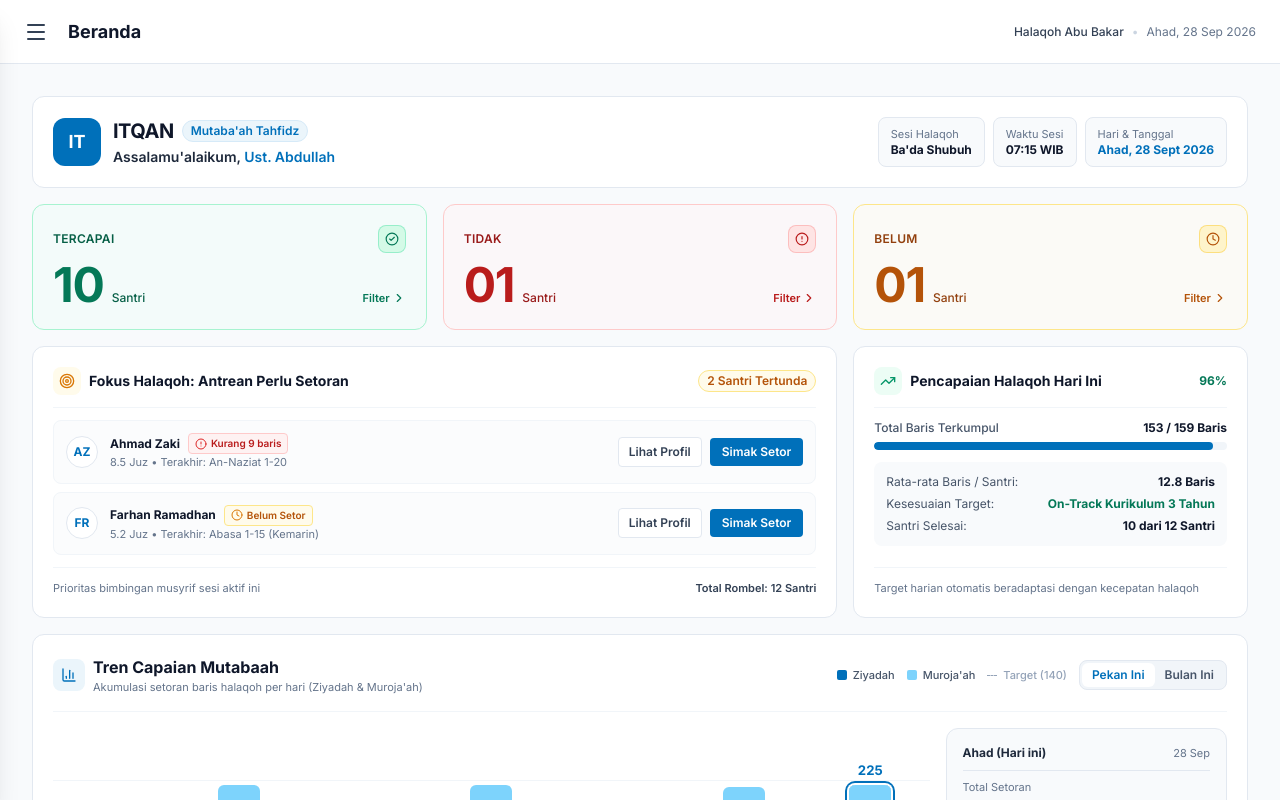
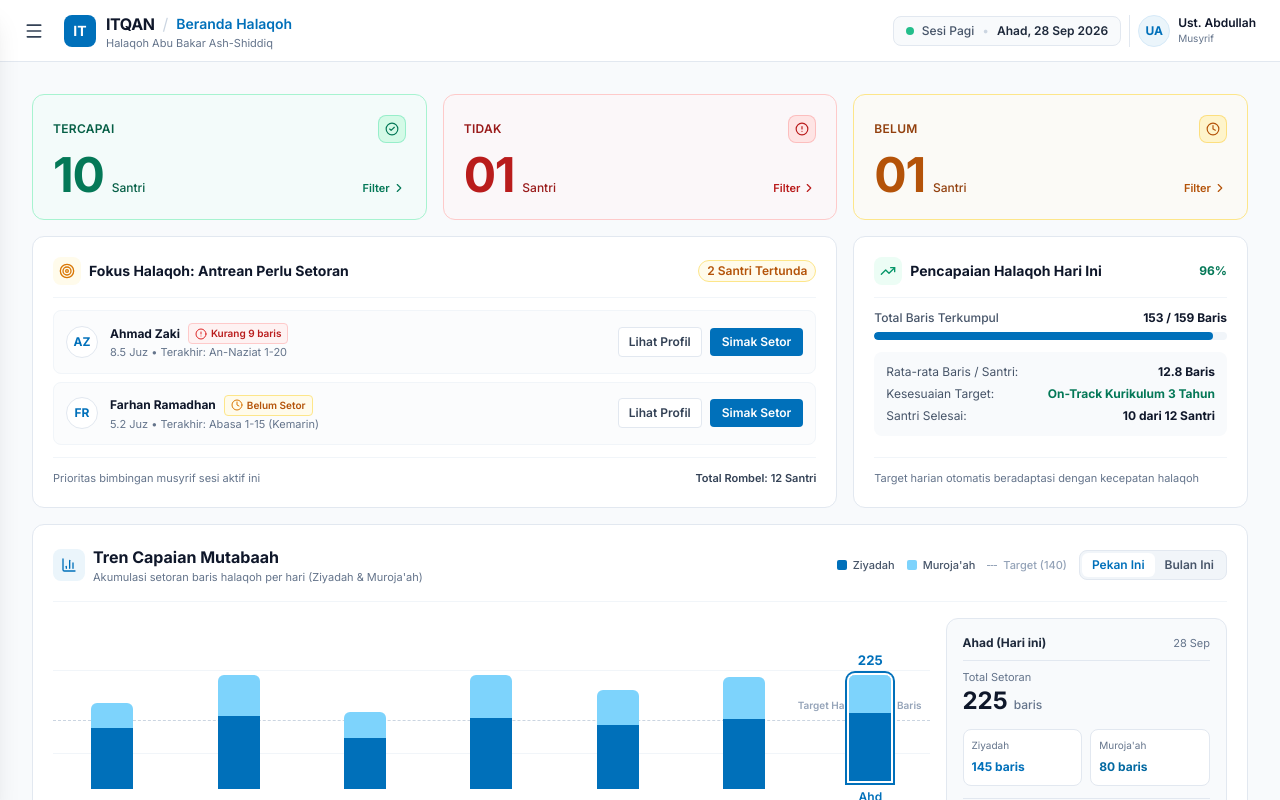
Before and after one commit to FaishalFaiz/ITQAN-Sistem-Mutabaah-Tahfidz-Terpadu, a React (Vite) app: page / in a window 1280 px wide. Shown: the top 800 px of the page. Built offline with nearby package versions, Linux system fonts and the light colour scheme.

Commit message:
refactor(ui): streamline top header and remove redundant banner

```diff
--- a/src/App.tsx
+++ b/src/App.tsx
@@ -69,8 +69,10 @@ export function App() {
 
       {/* 2. Main Content Area */}
       <div className="flex-1 flex flex-col min-w-0">
-        {/* Header Bar */}
-        <header className="h-16 bg-white border-b border-slate-200 px-4 sm:px-6 flex items-center justify-between sticky top-0 z-20">
+        {/* Header Bar yang Bersih, Terintegrasi, & Bernapas */}
+        <header className="bg-white border-b border-slate-200 px-4 sm:px-6 py-3 sticky top-0 z-20 shadow-xs">
+          <div className="flex flex-col sm:flex-row sm:items-center justify-between gap-3">
+            {/* Sisi Kiri: Hamburger + Breadcrumb / Navigation Title */}
             <div className="flex items-center gap-3">
               <button
                 type="button"
@@ -78,26 +80,56 @@ export function App() {
                 className="p-2 -ml-2 rounded-lg text-slate-700 hover:text-slate-900 hover:bg-slate-100 transition-colors focus:outline-none focus:ring-2 focus:ring-[#0070BA]"
                 aria-label="Toggle Menu"
               >
-              <Menu className="w-6 h-6" />
+                <Menu className="w-5 h-5" />
               </button>
-            <span className="font-bold text-lg text-slate-900">
+
+              <div className="flex items-center gap-2.5">
+                <div className="w-8 h-8 rounded-lg bg-[#0070BA] text-white flex items-center justify-center font-bold text-sm shadow-xs shrink-0">
+                  IT
+                </div>
+                <div>
+                  <div className="flex items-center gap-2">
+                    <span className="font-extrabold text-base text-slate-900 tracking-tight">ITQAN</span>
+                    <span className="text-slate-300">/</span>
+                    <span className="font-semibold text-sm text-[#0070BA]">
                       {activeSantriPage
-                ? `Santri: ${activeSantriPage.name}`
+                        ? activeSantriPage.name
                         : activeNav === 'beranda'
-                ? 'Beranda'
+                        ? 'Beranda Halaqoh'
                         : activeNav.toUpperCase()}
                     </span>
                   </div>
+                  <span className="text-[11px] text-slate-500 block leading-none mt-0.5">
+                    Halaqoh Abu Bakar Ash-Shiddiq
+                  </span>
+                </div>
+              </div>
+            </div>
 
-          <div className="flex items-center gap-2 text-xs text-slate-500">
-            <span className="hidden sm:inline font-medium text-slate-700">Halaqoh Abu Bakar</span>
-            <span className="hidden sm:inline text-slate-300">•</span>
-            <span>Ahad, 28 Sep 2026</span>
+            {/* Sisi Kanan: Context Chip Terpadu (Sesi & Tanggal) + Profil Ringkas */}
+            <div className="flex items-center justify-between sm:justify-end gap-2 text-xs">
+              <div className="inline-flex items-center gap-2 px-3 py-1.5 rounded-lg bg-slate-50 border border-slate-200 text-slate-700">
+                <span className="w-2 h-2 rounded-full bg-emerald-500 animate-pulse"></span>
+                <span className="font-medium text-slate-600">Sesi Pagi</span>
+                <span className="text-slate-300">•</span>
+                <span className="font-semibold text-slate-800">Ahad, 28 Sep 2026</span>
+              </div>
+
+              <div className="flex items-center gap-2 pl-2 border-l border-slate-200">
+                <div className="w-8 h-8 rounded-full bg-[#EBF5FB] border border-[#D6EAF8] text-[#0070BA] font-bold text-xs flex items-center justify-center shrink-0">
+                  UA
+                </div>
+                <div className="hidden md:block text-left">
+                  <span className="text-xs font-semibold text-slate-900 block leading-tight">Ust. Abdullah</span>
+                  <span className="text-[10px] text-slate-500">Musyrif</span>
+                </div>
+              </div>
+            </div>
           </div>
         </header>
 
         {/* Dynamic Content Views */}
-        <main className="flex-1 p-3 sm:p-6 lg:p-8 space-y-3 sm:space-y-4 max-w-7xl w-full mx-auto">
+        <main className="flex-1 p-3 sm:p-6 lg:p-8 space-y-4 max-w-7xl w-full mx-auto">
           {activeSantriPage ? (
             /* Dedicated Santri Page */
             <SantriDetailPage
@@ -107,42 +139,6 @@ export function App() {
             />
           ) : activeNav === 'beranda' ? (
             <div className="space-y-4">
-              {/* Dashboard Banner: ITQAN Sistem Muroja'ah + Assalamualaikum + Sesi Halaqoh + Jam & Hari/Tgl */}
-              <div className="bg-white border border-slate-200 rounded-xl p-4 sm:p-5 shadow-xs flex flex-col md:flex-row md:items-center justify-between gap-4">
-                <div className="flex items-center gap-3">
-                  <div className="w-10 h-10 sm:w-12 sm:h-12 rounded-xl bg-[#0070BA] text-white flex items-center justify-center font-bold text-base sm:text-lg shadow-xs shrink-0">
-                    IT
-                  </div>
-                  <div className="min-w-0">
-                    <div className="flex flex-wrap items-center gap-1.5 sm:gap-2">
-                      <h1 className="text-lg sm:text-xl font-extrabold text-slate-900 tracking-tight">ITQAN</h1>
-                      <span className="text-[10px] sm:text-xs font-semibold px-2 py-0.5 rounded-full bg-[#EBF5FB] text-[#0070BA] border border-[#D6EAF8]">
-                        Mutaba'ah Tahfidz
-                      </span>
-                    </div>
-                    <p className="text-xs sm:text-sm font-semibold text-slate-800 mt-0.5">
-                      Assalamu'alaikum, <span className="text-[#0070BA]">Ust. Abdullah</span>
-                    </p>
-                  </div>
-                </div>
-
-                <div className="grid grid-cols-2 sm:flex sm:flex-wrap items-center gap-2 text-xs">
-                  <div className="bg-slate-50 border border-slate-200 rounded-lg px-2.5 py-1.5 sm:px-3 sm:py-2">
-                    <span className="text-[10px] sm:text-[11px] text-slate-500 block">Sesi Halaqoh</span>
-                    <span className="font-bold text-slate-900 text-[11px] sm:text-xs">Ba'da Shubuh</span>
-                  </div>
-
-                  <div className="bg-slate-50 border border-slate-200 rounded-lg px-2.5 py-1.5 sm:px-3 sm:py-2">
-                    <span className="text-[10px] sm:text-[11px] text-slate-500 block">Waktu Sesi</span>
-                    <span className="font-bold text-slate-900 text-[11px] sm:text-xs">07:15 WIB</span>
-                  </div>
-
-                  <div className="col-span-2 sm:col-span-1 bg-slate-50 border border-slate-200 rounded-lg px-2.5 py-1.5 sm:px-3 sm:py-2">
-                    <span className="text-[10px] sm:text-[11px] text-slate-500 block">Hari & Tanggal</span>
-                    <span className="font-bold text-[#0070BA] text-[11px] sm:text-xs">Ahad, 28 Sept 2026</span>
-                  </div>
-                </div>
-              </div>
 
               {/* Top 3 KPI Cards with filter interaction */}
               <StatCards
```
Lines whose indentation alone changed are shown as unchanged.
